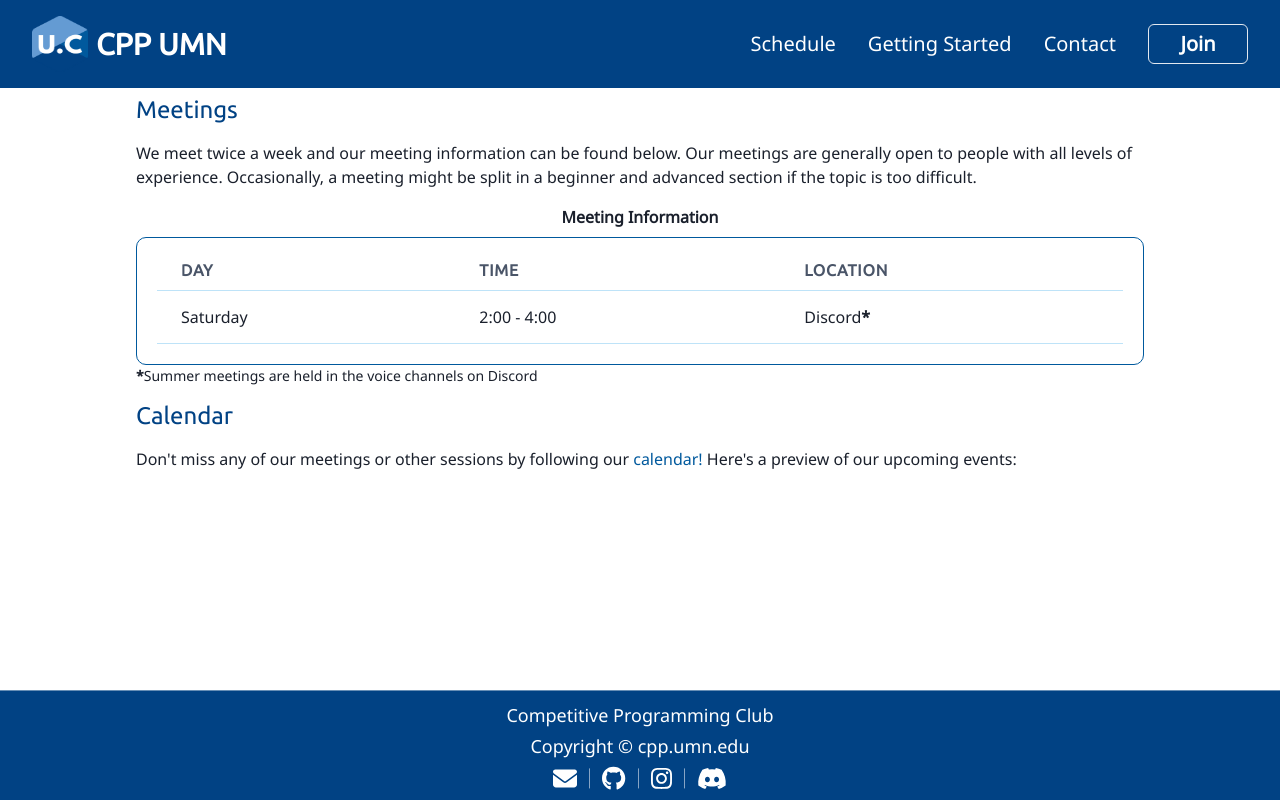
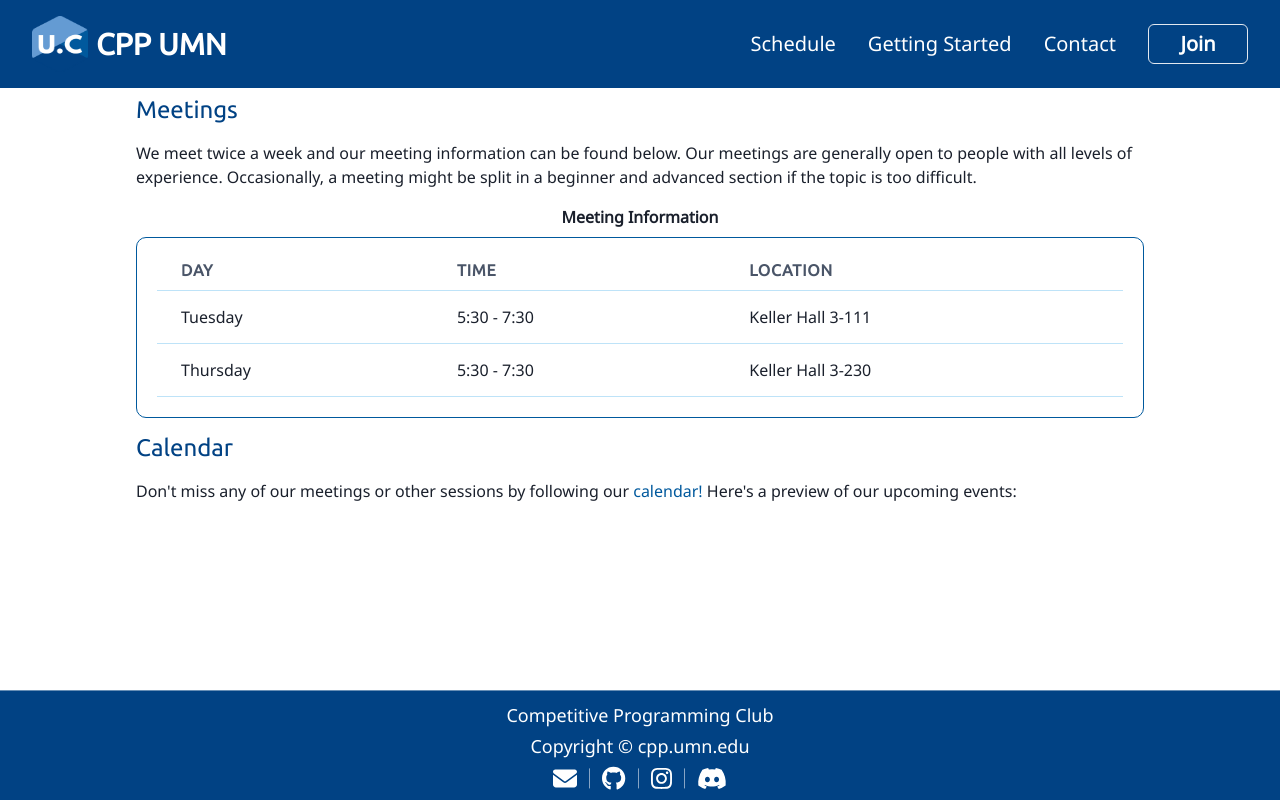
Before and after one commit to cppumn/website, a React (Create React App) app in the folder cpp-website/: page /schedule in a window 1280 px wide. Built offline with nearby package versions, Linux system fonts and the light colour scheme; no server answers.

Commit message:
updated meetings

```diff
--- a/cpp-website/src/components/MeetingsTable.tsx
+++ b/cpp-website/src/components/MeetingsTable.tsx
@@ -17,17 +17,19 @@ const MeetingsTable = () => {
             </Thead>
             <Tbody>
               <Tr>
-                <Td> Saturday </Td>
-                <Td> 2:00 - 4:00 </Td>
-                <Td> Discord<Text fontWeight="bold" as='a'>*</Text> </Td>
+                <Td> Tuesday </Td>
+                <Td> 5:30 - 7:30 </Td>
+                <Td> Keller Hall 3-111 </Td>
+              </Tr>
+              <Tr>
+                <Td> Thursday </Td>
+                <Td> 5:30 - 7:30 </Td>
+                <Td> Keller Hall 3-230 </Td>
               </Tr>
             </Tbody>
           </Table>
         </TableContainer>
       </Box>
-      <Text fontSize={14}>
-        <Text fontWeight="bold" as='a'>*</Text>Summer meetings are held in the voice channels on Discord
-      </Text>
     </Box>
   );
 };
```
